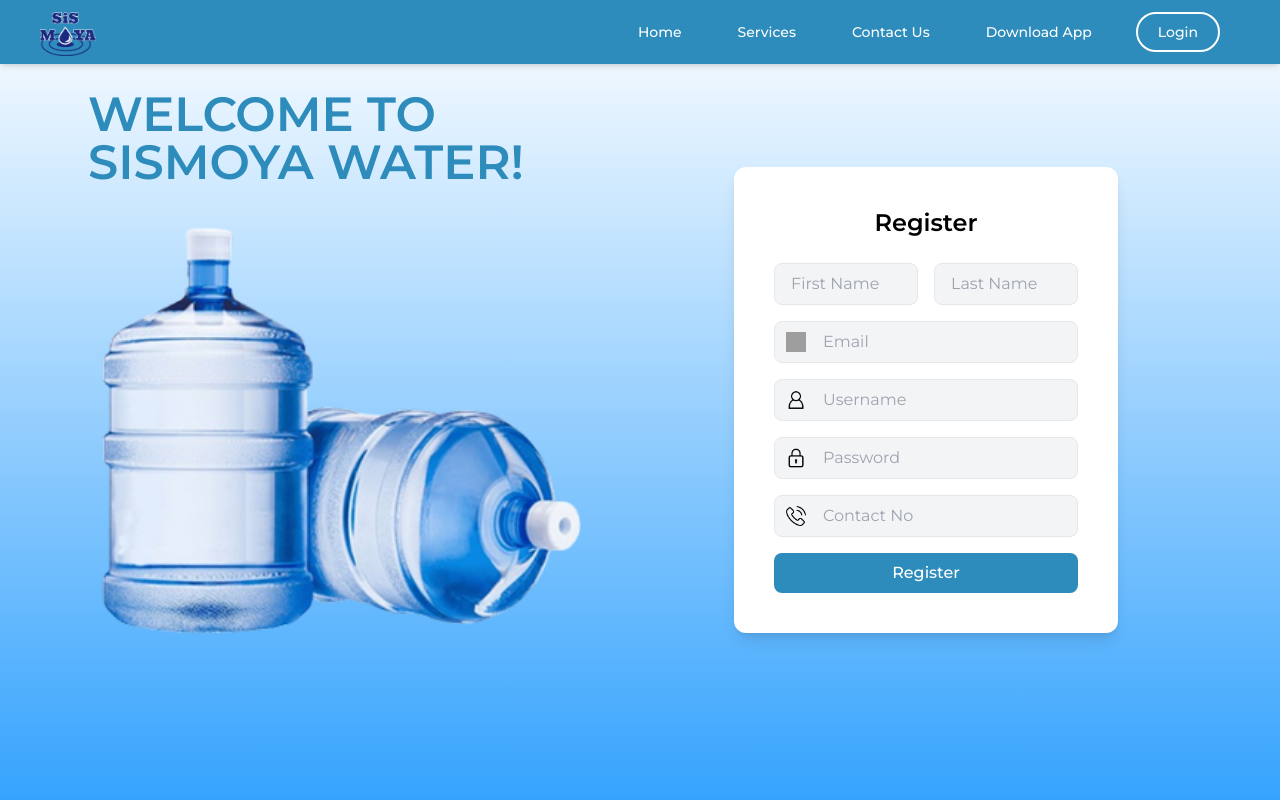
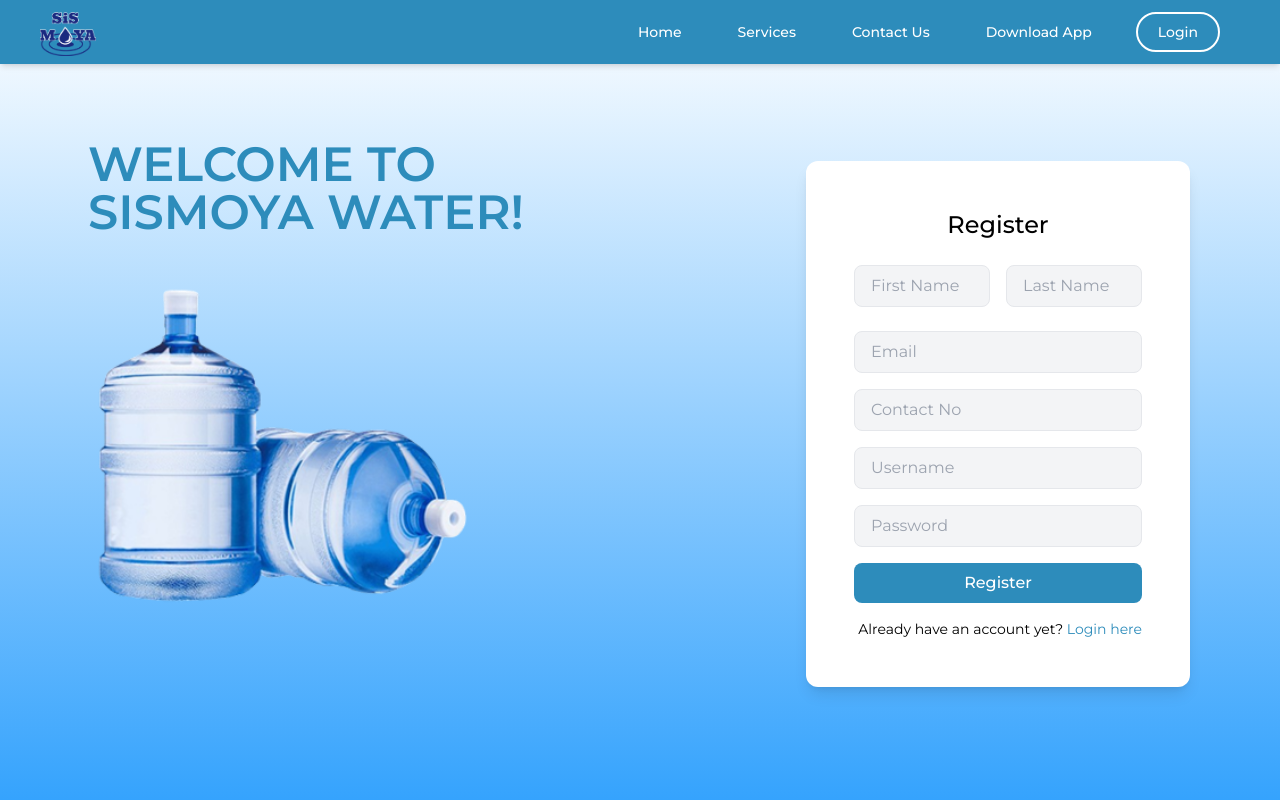
Before and after one commit to Jayvieeeee/Sismoya_Frontend, a Vue app: page /register in a window 1280 px wide. Shown: the top 800 px of the page. Built offline with nearby package versions, Linux system fonts and the light colour scheme; grey boxes are pictures that could not be loaded; a web font is replaced by a local one.

Commit message:
-login and register fixed

```diff
--- a/src/view/Auth/Login.vue
+++ b/src/view/Auth/Login.vue
@@ -3,11 +3,7 @@
 import { useRouter } from "vue-router";
 
 import gallonImg from "@/assets/images/gallon.png";
-import emailIcon from "@/assets/icons/email_icon.png";
-import lockIcon from "@/assets/icons/lock_icon.png";
-
 import LandingPageLayout from '@/Layout/LandingPageLayout.vue'
-
 import { loginUser } from "@/api/loginApi";
 
 const router = useRouter();
@@ -33,7 +29,7 @@
     localStorage.setItem("user", JSON.stringify(user));
     router.push("/customerDashboard");
   } catch (err: any) {
-    errorMessage.value = "Login failed. Please check your credentials.";
+    errorMessage.value = "Login failed.";
   }
 }
 
@@ -49,43 +45,33 @@
 <template>
   <LandingPageLayout>
 
-  <section
-    class="relative font-montserrat min-h-screen bg-gradient-to-b from-white to-secondary flex items-center justify-center px-4 py-12"
-  >
-    <div
-      class="flex flex-col md:flex-row items-center justify-center w-full max-w-6xl gap-12 mt-12"
-    >
+  <section class="relative font-montserrat min-h-screen bg-gradient-to-b from-white to-secondary flex items-center justify-center px-4 py-12">
+    <div class="flex flex-col md:flex-row items-center justify-center w-full max-w-6xl gap-12 mt-12">
       <!-- Left side: Text + Image -->
       <div class="flex-1 text-center md:text-left">
-        <h1 class="text-3xl md:text-5xl font-semibold text-primary mb-6">
+        <h1 class="text-3xl md:text-5xl font-semibold text-primary mb-10">
           WELCOME TO <br />
           SISMOYA WATER!
         </h1>
-        <img
-          :src="gallonImg"
-          alt="Water Jugs"
-          class="w-full max-w-sm md:max-w-md lg:max-w-lg mx-auto md:mx-0"
-        />
+       <img
+        :src="gallonImg"
+        alt="Water Jugs"
+        class="w-full max-w-xs md:max-w-sm lg:max-w-sm mx-auto md:mx-0"
+      />
       </div>
 
       <!-- Right side: Login Form -->
       <div class="flex-1 flex justify-center">
-        <div class="bg-white shadow-lg rounded-xl p-8 sm:p-10 w-full max-w-sm">
-          <h2 class="text-2xl font-semibold text-center mb-6">Login</h2>
+        <div class="bg-white shadow-lg rounded-xl ml-40 p-8 sm:p-14 w-3/4  max-w-sm">
+          <h2 class="text-3xl font-medium text-center mb-6">Login</h2>
 
           <!-- identifier -->
           <div class="mb-4 relative">
-            <img
-              :src="emailIcon"
-              alt="EMAIL"
-              class="absolute left-3 top-1/2 transform -translate-y-1/2 w-5 h-5"
-            />
             <input
               v-model="identifier"
               type="text"
               placeholder="Email or Username"
-              class="w-full pl-12 pr-4 py-2 bg-gray-100 border rounded-lg focus:outline-none focus:ring-2 focus:ring-blue-400"
-            />
+              class="w-full pl-4 pr-4 py-4 text-sm bg-gray-100 border rounded-lg focus:outline-none focus:ring-2 focus:ring-blue-400" />
             <p
               v-if="!identifier && errorMessage"
               class="text-red-500 text-xs mt-1"
@@ -96,17 +82,11 @@
 
           <!-- password -->
           <div class="mb-4 relative">
-            <img
-              :src="lockIcon"
-              alt="PASSWORD"
-              class="absolute left-3 top-1/2 transform -translate-y-1/2 w-5 h-5"
-            />
             <input
               v-model="password"
               :type="showPassword ? 'text' : 'password'"
               placeholder="Password"
-              class="w-full pl-12 pr-10 py-2 bg-gray-100 border rounded-lg focus:outline-none focus:ring-2 focus:ring-blue-400"
-            />
+               class="w-full pl-4 pr-4 py-4 text-sm bg-gray-100 border rounded-lg focus:outline-none focus:ring-2 focus:ring-blue-400"/>
 
             <!-- toggle button -->
             <button
@@ -176,19 +156,18 @@
 
           <p
             @click="goToForgotPass"
-            class="text-xs text-right text-gray-500 mb-6 cursor-pointer hover:underline"
+            class="text-xs text-right font-medium mb-6 cursor-pointer hover:underline"
           >
             Forgot Password?
           </p>
 
           <button
             @click="handleLogin"
-            class="w-full bg-primary text-white py-2 rounded-lg font-medium mb-4 hover:bg-secondary transition"
-          >
-            Sign In
+            class="w-full bg-primary text-white py-3 rounded-lg font-medium mb-4 hover:bg-secondary transition">
+            Login
           </button>
 
-          <p class="text-xs text-center md:text-right text-gray-500">
+          <p class="text-xs text-center md:text-right">
             Don't have an account yet?
             <span
               @click="goToRegister"
--- a/src/view/Auth/Register.vue
+++ b/src/view/Auth/Register.vue
@@ -1,14 +1,13 @@
 <script setup lang="ts">
 import { ref } from "vue";
-import Navbar from '@components/LandingNavbar.vue';
-import Footer from '@components/LandingFooter.vue';
+import { useRouter } from "vue-router";
 import { registerUser } from "@/api/registerApi";
+import LandingPageLayout from '@/Layout/LandingPageLayout.vue'
 
 import gallonImg from '@/assets/images/gallon.png';
-import emailIcon from '@/assets/icons/email_icon.png';
-import lockIcon from '@/assets/icons/lock_icon.png';
-import phoneIcon from '@/assets/icons/phone_icon.png';
-import usernameIcon from '@/assets/icons/username.png';
+
+
+const router = useRouter();
 
 // Form state
 const firstName = ref("");
@@ -49,39 +48,38 @@
     }
   }
 };
+
+function goToLogin() {
+  router.push("/login");
+}
 </script>
 
 <template>
-  <Navbar />
-
+  <LandingPageLayout>
   <section
     class="relative font-montserrat min-h-screen bg-gradient-to-b from-white to-secondary flex items-center justify-center py-10"
   >
-    <div
-      class="flex flex-col lg:flex-row items-center justify-center w-full max-w-6xl px-6 gap-10"
-    >
+    <div class="flex flex-col lg:flex-row items-center justify-center w-full max-w-6xl px-6 gap-10">
       <!-- Left section -->
-      <div class="flex-1 text-center lg:text-left">
-        <h1
-          class="text-3xl md:text-5xl font-semibold text-primary mb-6 leading-tight"
-        >
+      <div class="flex-1 text-center md:text-left">
+        <h1 class="text-3xl md:text-5xl font-semibold text-primary mb-10">
           WELCOME TO <br />
           SISMOYA WATER!
         </h1>
-        <img
-          :src="gallonImg"
-          alt="Water Jugs"
-          class="w-64 sm:w-80 md:w-[400px] lg:w-[500px] mx-auto lg:mx-0"
-        />
+       <img
+        :src="gallonImg"
+        alt="Water Jugs"
+        class="w-full max-w-xs md:max-w-sm lg:max-w-sm mx-auto md:mx-0"
+      />
       </div>
 
       <!-- Right section -->
-      <div class="flex-1 flex justify-center">
-        <div class="bg-white shadow-lg rounded-xl p-8 sm:p-10 w-full max-w-sm">
-          <h2 class="text-2xl font-semibold text-center mb-6">Register</h2>
+      <div class="flex-1 flex justify-center mt-12">
+        <div class="bg-white shadow-lg rounded-xl ml-36  p-8 sm:p-12 w-full max-w-sm">
+          <h2 class="text-2xl font-medium text-center mb-6">Register</h2>
 
           <!-- name -->
-          <div class="flex flex-col sm:flex-row gap-4 mb-4">
+          <div class="flex flex-col sm:flex-row gap-4 mb-6">
             <div class="w-full sm:w-1/2">
               <input
                 v-model="firstName"
@@ -110,66 +108,46 @@
 
           <!-- email -->
           <div class="mb-4 relative">
-            <img
-              :src="emailIcon"
-              alt="EMAIL"
-              class="absolute left-3 top-1/2 transform -translate-y-1/2 w-5 h-5"
-            />
             <input
               v-model="email"
               type="email"
               placeholder="Email"
-              class="w-full pl-12 pr-4 py-2 bg-gray-100 border rounded-lg focus:outline-none focus:ring-2 focus:ring-blue-400"
+              class="w-full pl-4 pr-4 py-2 bg-gray-100 border rounded-lg focus:outline-none focus:ring-2 focus:ring-blue-400"
             />
             <p v-if="errors.email" class="text-red-500 text-sm mt-1">{{ errors.email }}</p>
           </div>
 
+          <!-- contact -->
+          <div class="mb-4 relative">
+            <input
+              v-model="contactNo"
+              type="text"
+              placeholder="Contact No"
+              class="w-full pl-4 pr-4 py-2 bg-gray-100 border rounded-lg focus:outline-none focus:ring-2 focus:ring-blue-400"
+            />
+            <p v-if="errors.contact_no" class="text-red-500 text-sm mt-1">{{ errors.contact_no }}</p>
+          </div>
+
           <!-- username -->
           <div class="mb-4 relative">
-            <img
-              :src="usernameIcon"
-              alt="USERNAME"
-              class="absolute left-3 top-1/2 transform -translate-y-1/2 w-5 h-5"
-            />
             <input
               v-model="username"
               type="text"
               placeholder="Username"
-              class="w-full pl-12 pr-4 py-2 bg-gray-100 border rounded-lg focus:outline-none focus:ring-2 focus:ring-blue-400"
+              class="w-full pl-4 pr-4 py-2 bg-gray-100 border rounded-lg focus:outline-none focus:ring-2 focus:ring-blue-400"
             />
             <p v-if="errors.username" class="text-red-500 text-sm mt-1">{{ errors.username }}</p>
           </div>
 
           <!-- password -->
           <div class="mb-4 relative">
-            <img
-              :src="lockIcon"
-              alt="PASSWORD"
-              class="absolute left-3 top-1/2 transform -translate-y-1/2 w-5 h-5"
-            />
             <input
               v-model="password"
               type="password"
               placeholder="Password"
-              class="w-full pl-12 pr-4 py-2 bg-gray-100 border rounded-lg focus:outline-none focus:ring-2 focus:ring-blue-400"
+              class="w-full pl-4 pr-4 py-2 bg-gray-100 border rounded-lg focus:outline-none focus:ring-2 focus:ring-blue-400"
             />
             <p v-if="errors.password" class="text-red-500 text-sm mt-1">{{ errors.password }}</p>
-          </div>
-
-          <!-- contact -->
-          <div class="mb-4 relative">
-            <img
-              :src="phoneIcon"
-              alt="CONTACT"
-              class="absolute left-3 top-1/2 transform -translate-y-1/2 w-5 h-5"
-            />
-            <input
-              v-model="contactNo"
-              type="text"
-              placeholder="Contact No"
-              class="w-full pl-12 pr-4 py-2 bg-gray-100 border rounded-lg focus:outline-none focus:ring-2 focus:ring-blue-400"
-            />
-            <p v-if="errors.contact_no" class="text-red-500 text-sm mt-1">{{ errors.contact_no }}</p>
           </div>
 
           <!-- general error -->
@@ -181,10 +159,19 @@
           >
             Register
           </button>
+
+            <p class="text-sm text-center md:text-right mt-4">
+             Already have an account yet?
+            <span
+              @click="goToLogin"
+              class="text-primary cursor-pointer hover:underline"
+              >Login here</span
+            >
+          </p>
         </div>
       </div>
     </div>
   </section>
 
-  <Footer />
+</LandingPageLayout>
 </template>
```
